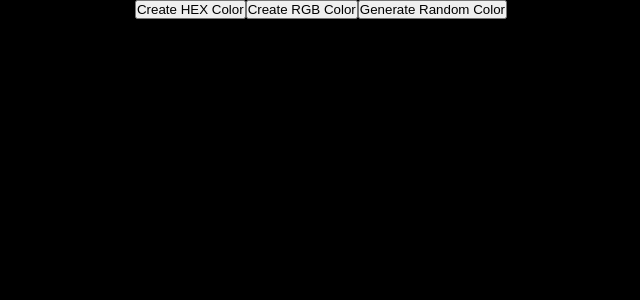
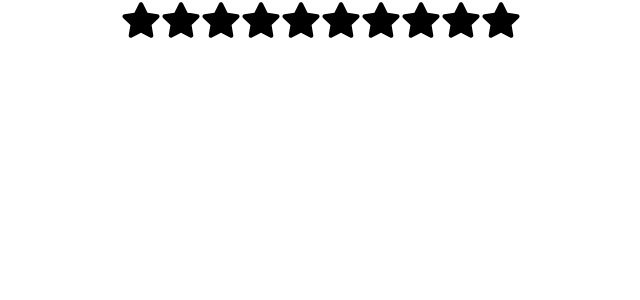
Before and after one commit to yashprasad234/25-react-mini-projects, a React (Vite) app: page / in a window 1280 px wide. Shown: the top 300 px of the page, without its empty margins (319-959 px from the left). Built offline with nearby package versions, Linux system fonts and the light colour scheme.

Commit message:
added star-rating project

```diff
--- a/package.json
+++ b/package.json
@@ -11,7 +11,8 @@
   },
   "dependencies": {
     "react": "^18.2.0",
-    "react-dom": "^18.2.0"
+    "react-dom": "^18.2.0",
+    "react-icons": "^5.2.1"
   },
   "devDependencies": {
     "@types/react": "^18.2.66",
--- a/src/App.jsx
+++ b/src/App.jsx
@@ -1,5 +1,6 @@
 import Accordion from "./components/accordion/index";
 import RandomColor from "./components/random-color";
+import StarRating from "./components/star-rating";
 
 function App() {
   return (
@@ -7,7 +8,9 @@
       {/* Accordion component */}
       {/* <Accordion /> */}
       {/* Random-Color component */}
-      <RandomColor />
+      {/* <RandomColor /> */}
+      {/* Star Rating component */}
+      <StarRating noOfStars={10} />
     </>
   );
 }
--- /dev/null
+++ b/src/components/star-rating/index.jsx
@@ -0,0 +1,39 @@
+import { useState } from "react";
+import "./styles.css";
+import { FaStar } from "react-icons/fa";
+
+export default function StarRating({ noOfStars = 5 }) {
+  const [rating, setRating] = useState(0);
+  const [hover, setHover] = useState(0);
+
+  const handleClick = (index) => {
+    setRating(index);
+  };
+
+  const handleMouseEnter = (index) => {
+    setHover(index);
+  };
+
+  const handleMouseLeave = () => {
+    setHover(rating);
+  };
+
+  return (
+    <div className="star-rating">
+      {[...Array(noOfStars)].map((_, index) => {
+        index += 1;
+
+        return (
+          <FaStar
+            key={index}
+            className={index <= (hover || rating) ? "active" : "inactive"}
+            onClick={() => handleClick(index)}
+            onMouseMove={() => handleMouseEnter(index)}
+            onMouseLeave={() => handleMouseLeave()}
+            size={40}
+          />
+        );
+      })}
+    </div>
+  );
+}
--- /dev/null
+++ b/src/components/star-rating/styles.css
@@ -0,0 +1,7 @@
+.active {
+  color: #fff700;
+}
+
+.inactive {
+  color: #000000;
+}
```
Also changed, not shown: 1 other file (tests, documents, lock files or other folders).
